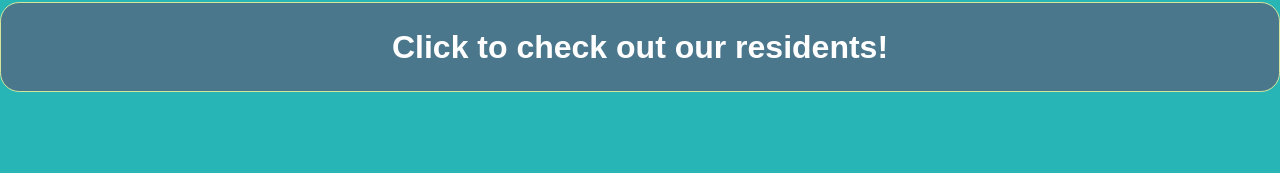
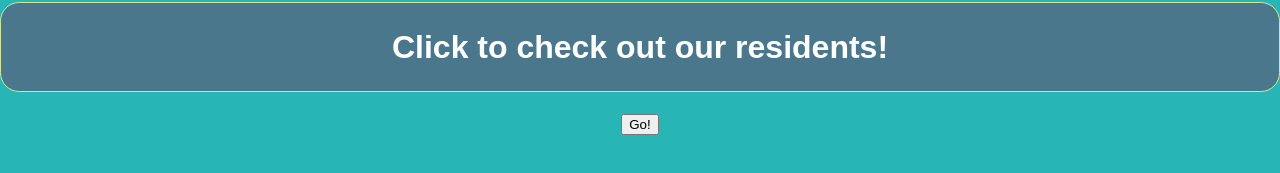
Before and after one commit to jjtsai0907/doggy_daycare, a React (Create React App) app: page / in a window 1280 px wide. Shown: the part 469-642 px from the top of the page. Built offline with nearby package versions, Linux system fonts and the light colour scheme; no server answers.

Commit message:
still not showing WelcomeView

```diff
--- a/src/components/WelcomeView.jsx
+++ b/src/components/WelcomeView.jsx
@@ -22,7 +22,7 @@ const WelcomeView = () => {
     return (
         <div>
             <h1 className="welcomeV h1" onClick={handleClick}>Click to check out our residents!</h1>
-
+            <button onClick={handleClick} > Go! </button>
 
         </div>
     )
```
